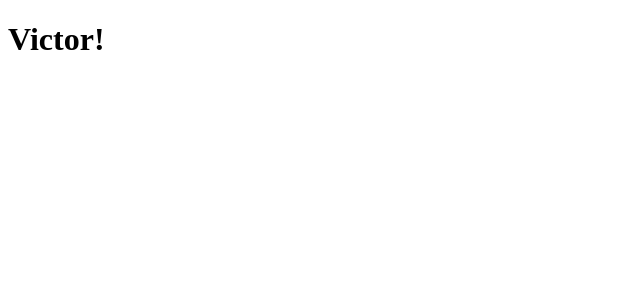
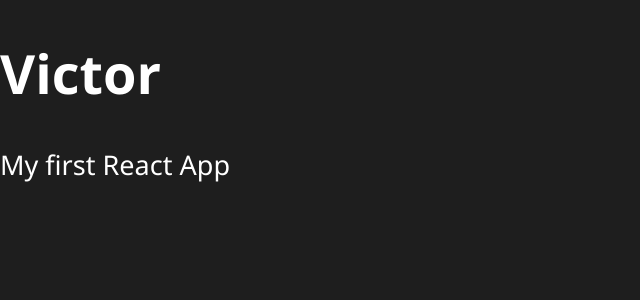
Before and after one commit to vrmedina/r_Counter_App_Vite, a React (Vite) app: page / in a window 1280 px wide. Shown: the top 300 px of the page, without its empty margins (0-640 px from the left). Built offline with nearby package versions, Linux system fonts and the light colour scheme.

Commit message:
add styles to the app

```diff
--- a/src/FirstApp.jsx
+++ b/src/FirstApp.jsx
@@ -1,20 +1,9 @@
-// arrow function myname
-const myName = () => 'Victor!';
-
-const newMessage = {
-    title: 'Hello World',
-    body: 'This is my first app'
-}
-
 export const FirstApp = () => {
   return (
     // fragment
     <>
-        <h1>{myName()}</h1>
-        {/* <h1>{newMessage.title}</h1>
-        <p>{newMessage.body}</p>
-        <code>{JSON.stringify(newMessage)}</code> */}
-        {/* <p>My first app</p> */}
+        <h1>Victor</h1>
+        <p>My first React App</p>
     </>
   )
 }
--- a/src/main.jsx
+++ b/src/main.jsx
@@ -2,6 +2,9 @@
 import ReactDOM from 'react-dom/client';
 import { HelloWorldApp } from './HelloWorldApp';
 import { FirstApp } from './FirstApp';
+
+// Import styles
+import './styles.css';
 
 ReactDOM.createRoot(document.getElementById('root')).render(
     // StrictMode is a tool for highlighting potential problems in an application.
--- /dev/null
+++ b/src/styles.css
@@ -0,0 +1,9 @@
+html, body {
+    height: 100%;
+    margin: 0;
+    padding: 0;
+    font-family: 'Segoe UI', Tahoma, Geneva, Verdana, sans-serif;
+    background-color: #1e1e1e;
+    color: #fff;
+    font-size: 1.3rem;
+}
```
